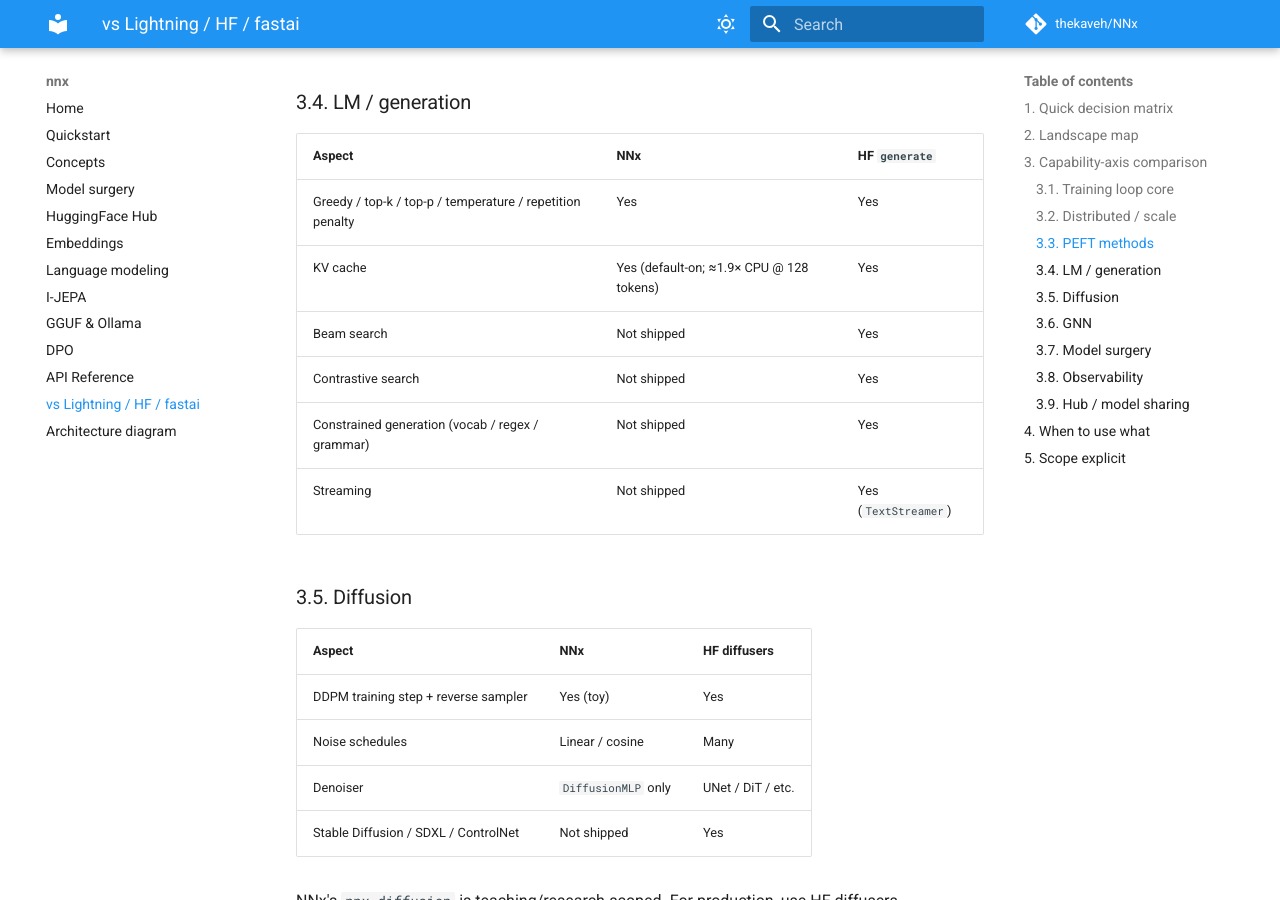
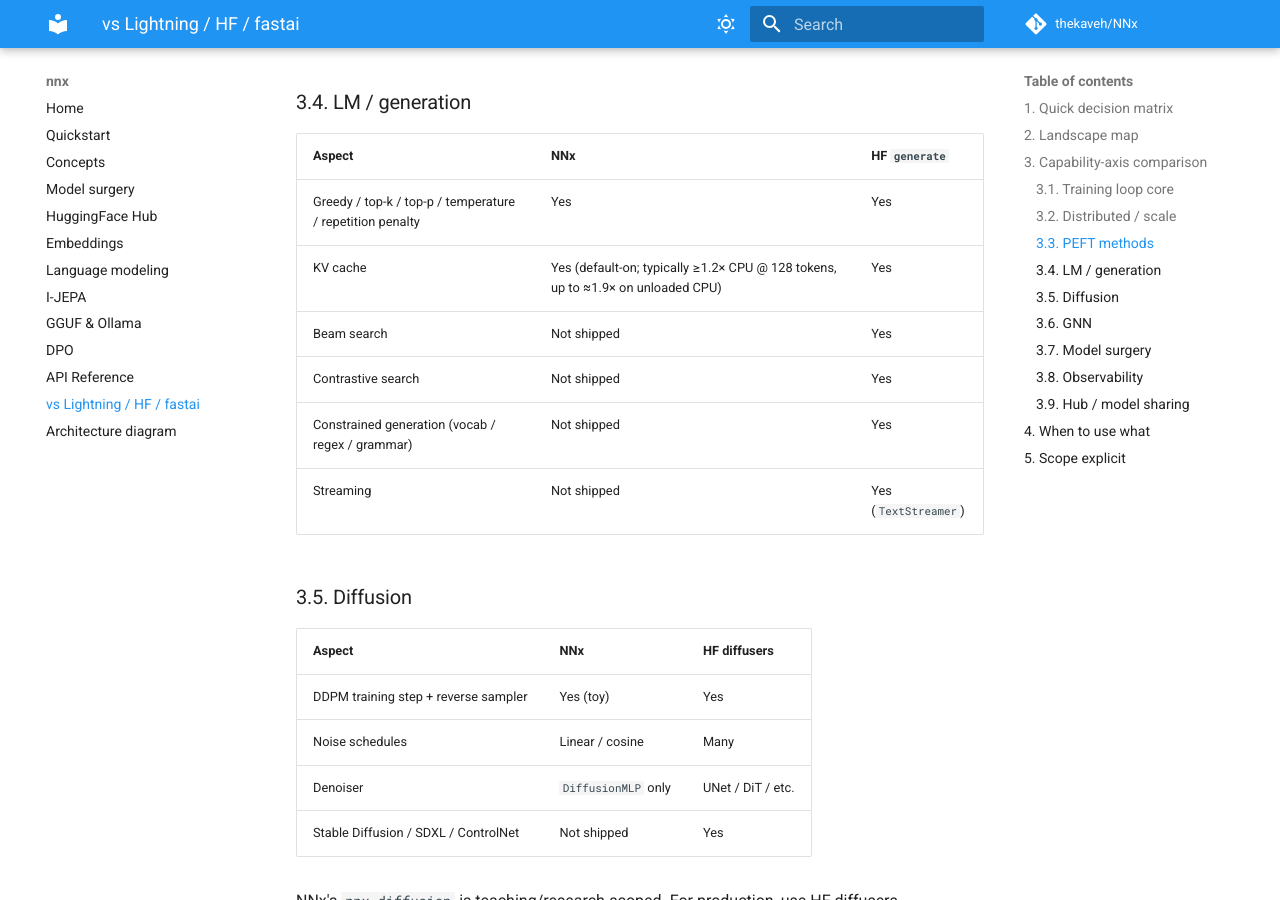
Before and after one commit to thekaveh/NNx, an MkDocs documentation site: the page built from docs/comparison.md, in a window 1280 px wide and 900 px high, scrolled down 3134 px. Built offline with MkDocs 1.6.1 and Material for MkDocs 9.7.7, drawn with Linux system fonts in a browser that asks for light colours; comment, search, counter and statistics services are not loaded.

Commit message:
docs(comparison): hedge KV-cache speedup to the CI-validated range
Code-review feedback on PR 2: the unqualified \`≈1.9× CPU @ 128 tokens\`
in §3.4 contradicts the perf-test threshold (\`>=1.2\`) which was
relaxed for CI runner variance (laptop-measured 1.9× vs loaded-3.10
runner 1.46×). The comparison page's own discipline is no marketing
claims, so the figure now reports the CI-validated lower bound plus
the unloaded-CPU upper bound: \"typically ≥1.2× CPU @ 128 tokens,
up to ≈1.9× on unloaded CPU\".

```diff
--- a/docs/comparison.md
+++ b/docs/comparison.md
@@ -70,7 +70,7 @@
 | Aspect | NNx | HF `generate` |
 |---|---|---|
 | Greedy / top-k / top-p / temperature / repetition penalty | Yes | Yes |
-| KV cache | Yes (default-on; ≈1.9× CPU @ 128 tokens) | Yes |
+| KV cache | Yes (default-on; typically ≥1.2× CPU @ 128 tokens, up to ≈1.9× on unloaded CPU) | Yes |
 | Beam search | Not shipped | Yes |
 | Contrastive search | Not shipped | Yes |
 | Constrained generation (vocab / regex / grammar) | Not shipped | Yes |
```
